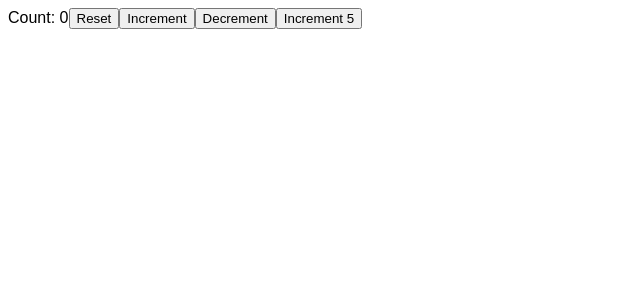
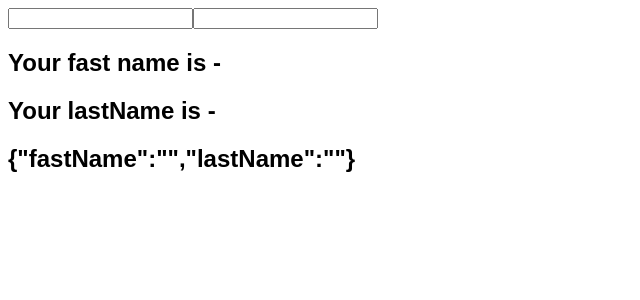
Before and after one commit to AnikBhadra/react101, a React (Vite) app: page / in a window 1280 px wide. Shown: the top 300 px of the page, without its empty margins (0-640 px from the left). Built offline with nearby package versions, Linux system fonts and the light colour scheme.

Commit message:
useState with object

```diff
--- /dev/null
+++ b/Components/HookCounterThree.jsx
@@ -0,0 +1,27 @@
+import React, { useState } from 'react'
+
+function HookCounterThree() {
+    const [name, setName] = useState({ fastName: '', lastName: '' })
+    return (
+        <form>
+            <div>
+                <input
+                    type="text"
+                    value={name.fastName}
+                    onChange={e => setName({ ...name, fastName: e.target.value })} />
+
+                <input
+                    type="text"
+                    value={name.lastName}
+                    onChange={e => setName({ ...name, lastName: e.target.value })} />
+
+                <h2>Your fast name is - {name.fastName}</h2>
+                <h2>Your lastName is - {name.lastName}</h2>
+                <h2>{JSON.stringify(name)}</h2>
+            </div>
+        </form>
+
+    )
+}
+
+export default HookCounterThree
--- a/src/App.jsx
+++ b/src/App.jsx
@@ -1,10 +1,10 @@
-import HookCounterTwo from "../Components/HookCounterTwo";
+import HookCounterThree from "../Components/HookCounterThree";
 import "./App.css";
 
 function App() {
   return (
     <div className="App">
-      <HookCounterTwo />
+      <HookCounterThree />
     </div>
   );
 }
```
